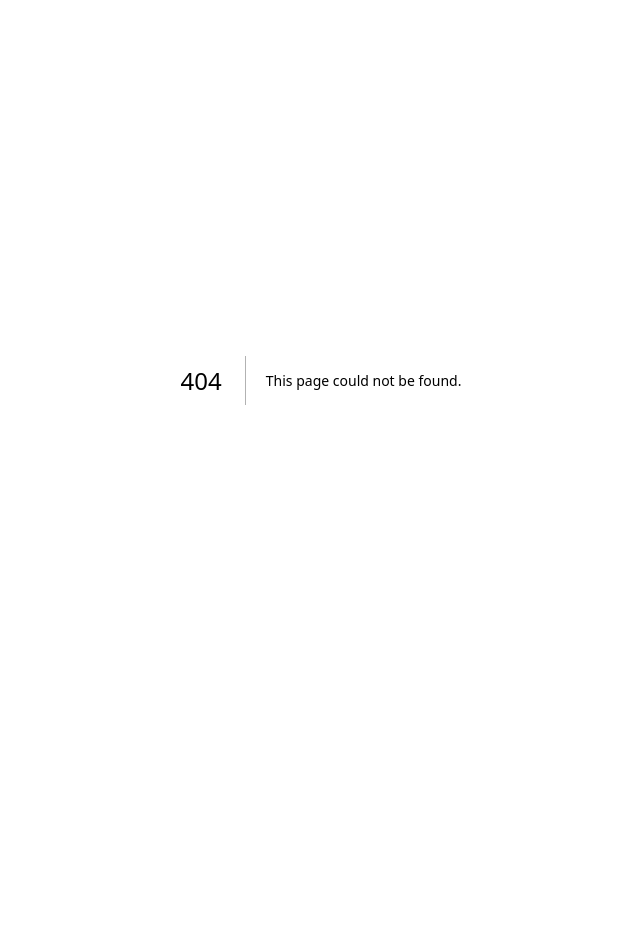
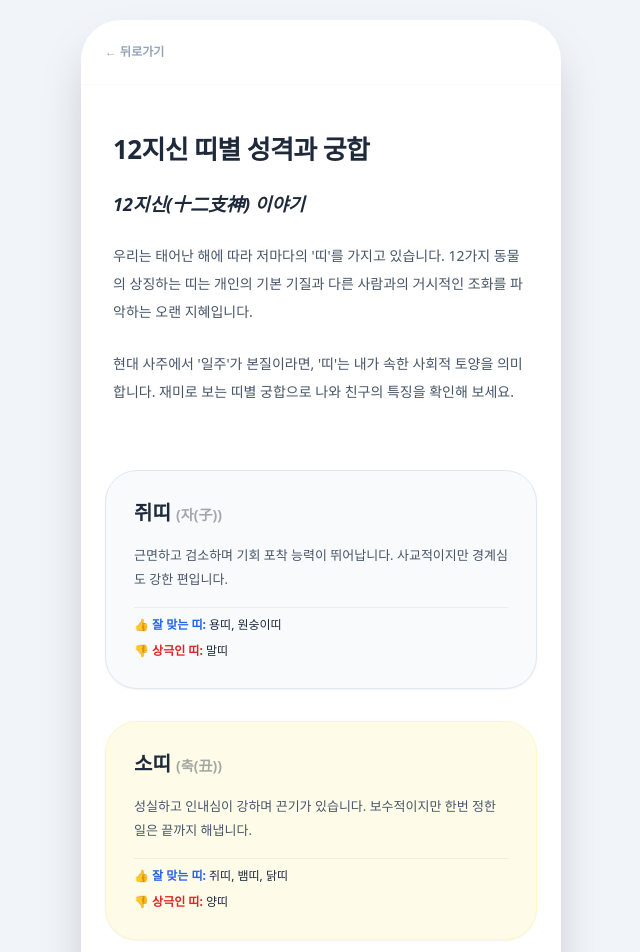
Before and after one commit to PLANB-John/oursai-web, a Next.js app: page /guide/zodiac in a window 1280 px wide. Before the commit this address had no page. Shown: the part 20-972 px from the top of the page, without its empty margins (319-959 px from the left). Before the commit the page ends 800 px from the top, so only its background shows below. Built offline with nearby package versions, Linux system fonts and the light colour scheme.

Commit message:
Create zodiac.js

```diff
--- /dev/null
+++ b/pages/guide/zodiac.js
@@ -0,0 +1,92 @@
+import React from 'react';
+import Head from 'next/head';
+
+export default function ZodiacGuide() {
+  const zodiacData = [
+    { name: "쥐띠", year: "자(子)", desc: "근면하고 검소하며 기회 포착 능력이 뛰어납니다. 사교적이지만 경계심도 강한 편입니다.", best: "용띠, 원숭이띠", worst: "말띠", color: "bg-slate-50 border-slate-200" },
+    { name: "소띠", year: "축(丑)", desc: "성실하고 인내심이 강하며 끈기가 있습니다. 보수적이지만 한번 정한 일은 끝까지 해냅니다.", best: "쥐띠, 뱀띠, 닭띠", worst: "양띠", color: "bg-yellow-50 border-yellow-100" },
+    { name: "호랑이띠", year: "인(寅)", desc: "용맹하고 열정적이며 리더십이 강합니다. 독립심이 크지만 때로 독단적일 수 있습니다.", best: "말띠, 개띠", worst: "원숭이띠", color: "bg-orange-50 border-orange-100" },
+    { name: "토끼띠", year: "묘(卯)", desc: "온순하고 영리하며 예술적 감각이 뛰어납니다. 신중하지만 때로 소심해 보일 수 있습니다.", best: "양띠, 돼지띠, 개띠", worst: "닭띠", color: "bg-green-50 border-green-100" },
+    { name: "용띠", year: "진(辰)", desc: "포부가 크고 에너지가 넘치며 추진력이 좋습니다. 개성이 강해 어디서나 눈에 띕니다.", best: "쥐띠, 원숭이띠, 닭띠", worst: "개띠", color: "bg-blue-50 border-blue-100" },
+    { name: "뱀띠", year: "사(巳)", desc: "지혜롭고 품위가 있으며 통찰력이 뛰어납니다. 냉철해 보이지만 내면은 정이 많습니다.", best: "소띠, 닭띠", worst: "돼지띠", color: "bg-emerald-50 border-emerald-100" },
+    { name: "말띠", year: "오(午)", desc: "활발하고 독립심이 강하며 성격이 시원시원합니다. 자유를 사랑하고 사교적입니다.", best: "호랑이띠, 개띠, 양띠", worst: "쥐띠", color: "bg-red-50 border-red-100" },
+    { name: "양띠", year: "미(未)", desc: "온화하고 인정이 많으며 평화를 사랑합니다. 이해심이 넓지만 때로 우유부단할 수 있습니다.", best: "토끼띠, 돼지띠, 말띠", worst: "소띠", color: "bg-stone-50 border-stone-100" },
+    { name: "원숭이띠", year: "신(申)", desc: "재주가 많고 영리하며 임기응변에 능합니다. 유머 감각이 있고 사교성이 매우 좋습니다.", best: "쥐띠, 용띠", worst: "호랑이띠", color: "bg-amber-50 border-amber-100" },
+    { name: "닭띠", year: "유(酉)", desc: "결단력이 있고 지능적이며 선견지명이 있습니다. 꼼꼼하고 부지런하며 의리가 강합니다.", best: "소띠, 뱀띠, 용띠", worst: "토끼띠", color: "bg-zinc-50 border-zinc-200" },
+    { name: "개띠", year: "술(戌)", desc: "정직하고 신뢰가 깊으며 책임감이 강합니다. 의리가 넘치고 헌신적인 성향이 큽니다.", best: "호랑이띠, 말띠, 토끼띠", worst: "용띠", color: "bg-neutral-50 border-neutral-200" },
+    { name: "돼지띠", year: "해(亥)", desc: "우직하고 정직하며 예의가 바릅니다. 이해심이 많고 낙천적인 성격의 소유자입니다.", best: "토끼띠, 양띠", worst: "뱀띠", color: "bg-pink-50 border-pink-100" }
+  ];
+
+  return (
+    <div className="min-h-screen bg-slate-100 flex justify-center items-start sm:py-10 font-sans text-slate-800">
+      <Head>
+        <title>띠별 성격과 궁합 | 우리 사이 (oursai.kr)</title>
+      </Head>
+
+      <div className="w-full max-w-[480px] min-h-screen bg-white shadow-2xl flex flex-col relative overflow-hidden sm:rounded-[40px] pb-20">
+
+        {/* --- 상단 네비게이션 (우리 사이트 스타일) --- */}
+        <div className="px-6 py-6 border-b border-slate-50 flex items-center justify-between">
+          <a href="/guide" className="text-xs text-slate-400 font-bold flex items-center gap-1 hover:text-purple-400 transition-colors">
+            ← 뒤로가기
+          </a>
+        </div>
+
+        <main className="px-6 py-12 space-y-16">
+          {/* 1. 도입부: 띠별 궁합이란? (이음 텍스트 반영) */}
+          <section className="space-y-6">
+            <h1 className="text-[26px] font-black text-slate-800 tracking-tight leading-tight px-2">12지신 띠별 성격과 궁합</h1>
+            <div className="space-y-6 text-[14px] text-slate-600 leading-7 px-2">
+              <p className="font-bold text-slate-800 text-lg italic">12지신(十二支神) 이야기</p>
+              <p>우리는 태어난 해에 따라 저마다의 '띠'를 가지고 있습니다. 12가지 동물의 상징하는 띠는 개인의 기본 기질과 다른 사람과의 거시적인 조화를 파악하는 오랜 지혜입니다.</p>
+              <p>현대 사주에서 '일주'가 본질이라면, '띠'는 내가 속한 사회적 토양을 의미합니다. 재미로 보는 띠별 궁합으로 나와 친구의 특징을 확인해 보세요.</p>
+            </div>
+          </section>
+
+          {/* 2. 12지신 상세 성격 (이음 내용 100% 반영) */}
+          <section className="space-y-8">
+            {zodiacData.map((item, i) => (
+              <div key={i} className={`${item.color} p-7 rounded-[32px] border space-y-4 shadow-sm`}>
+                <div className="flex justify-between items-end">
+                  <h3 className="font-black text-xl text-slate-800">{item.name} <span className="text-sm font-bold opacity-40">({item.year})</span></h3>
+                </div>
+                <p className="text-[13px] text-slate-600 leading-6">{item.desc}</p>
+                <div className="pt-2 space-y-2 border-t border-black/5">
+                  <p className="text-[12px]"><span className="font-bold text-blue-600">👍 잘 맞는 띠:</span> <span className="font-medium">{item.best}</span></p>
+                  <p className="text-[12px]"><span className="font-bold text-red-600">👎 상극인 띠:</span> <span className="font-medium">{item.worst}</span></p>
+                </div>
+              </div>
+            ))}
+          </section>
+
+          {/* --- 우리 사이 고유 하단 섹션 (일관성 유지) --- */}
+          <section className="pt-10 space-y-4 px-2">
+            <button className="w-full py-5 bg-white text-slate-700 rounded-[24px] font-bold text-[15px] border border-slate-100 shadow-sm hover:bg-slate-50 transition-colors">
+              모임 궁합 확인해보기 →
+            </button>
+            <button className="w-full py-5 bg-white text-slate-700 rounded-[24px] font-bold text-[15px] border border-slate-100 shadow-sm hover:bg-slate-50 transition-colors">
+              나와 궁합 확인해보기 →
+            </button>
+          </section>
+        </main>
+
+        {/* --- 우리 사이 고유 푸터 (일관성 유지) --- */}
+        <footer className="px-8 py-16 bg-white text-center space-y-10 border-t border-slate-50">
+          <div className="flex justify-center gap-6 text-[12px] text-slate-300 font-bold">
+            <a href="/intro" className="hover:text-purple-400">서비스 소개</a>
+            <span className="text-slate-100">|</span>
+            <a href="/faq" className="hover:text-purple-400">자주 묻는 질문</a>
+            <span className="text-slate-100">|</span>
+            <a href="/feedback" className="hover:text-purple-400">의견 보내기</a>
+          </div>
+          <div className="flex justify-center gap-6 text-[12px] text-slate-300 font-bold">
+            <a href="/terms" className="hover:text-purple-400">이용약관</a>
+            <span className="text-slate-100">|</span>
+            <a href="/privacy" className="hover:text-purple-400">개인정보처리방침</a>
+          </div>
+          <p className="text-[11px] text-slate-200 font-medium italic">© 2026 oursai.kr | All Rights Reserved.</p>
+        </footer>
+      </div>
+    </div>
+  );
+}
```
